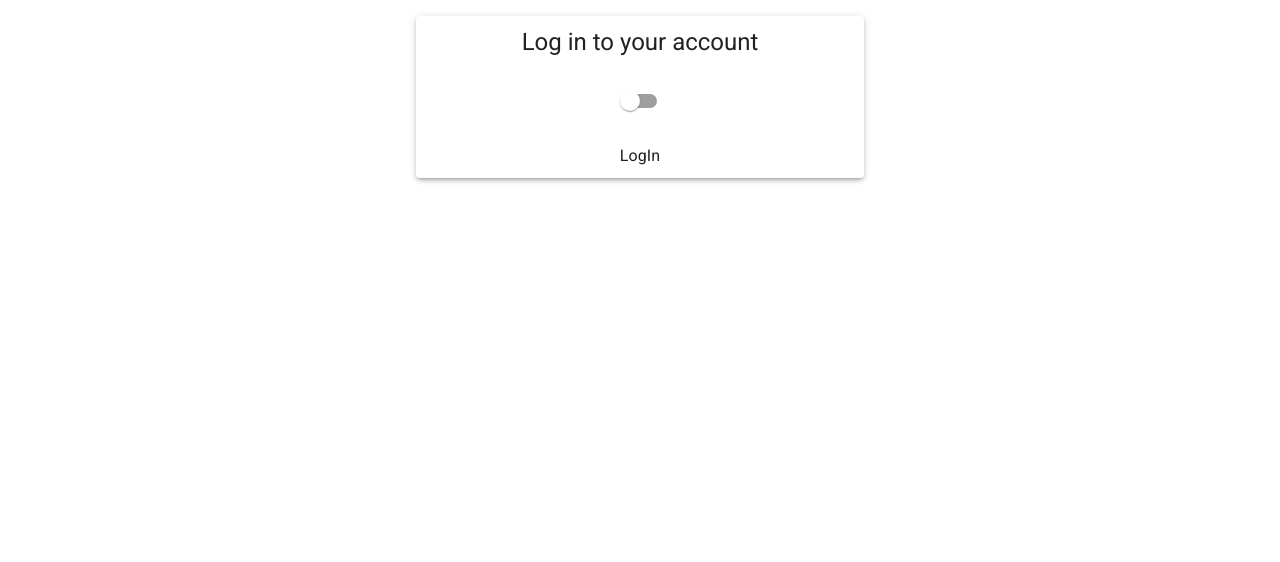
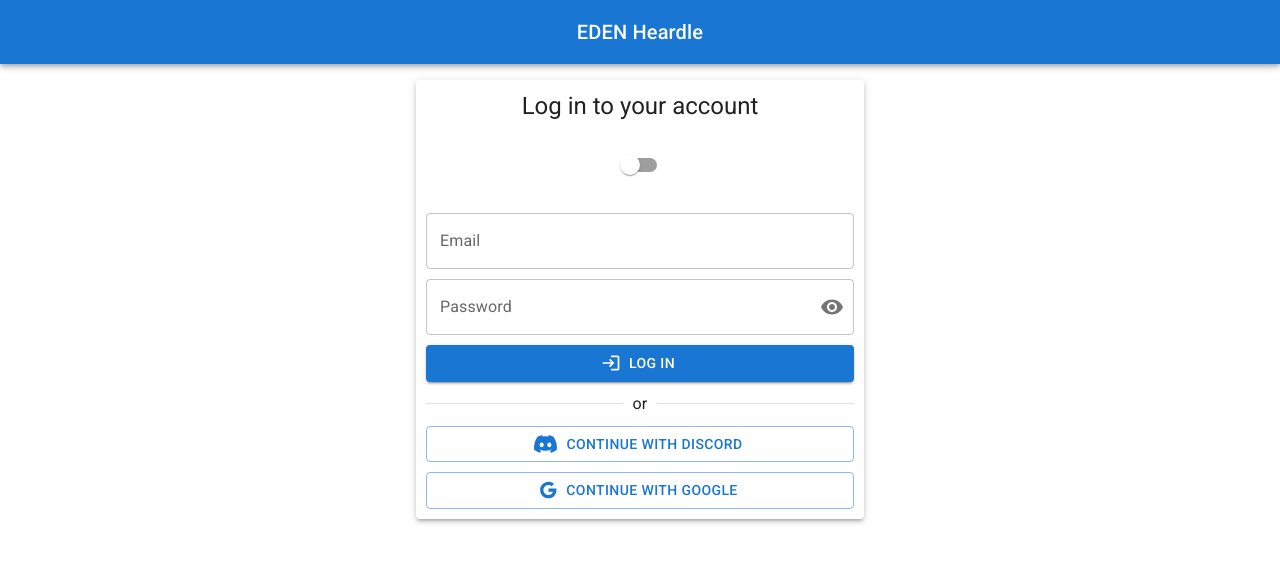
Before and after one commit to ftrbnd/odin-js-final-project, a React (Vite) app: page /auth in a window 1280 px wide. Shown: the top 562 px of the page. Built offline with nearby package versions, Linux system fonts and the light colour scheme.

Commit message:
Complete client-side auth forms

```diff
--- a/src/components/LogIn.tsx
+++ b/src/components/LogIn.tsx
@@ -1,7 +1,135 @@
-import { FC } from 'react';
+import { FC, MouseEvent, useEffect, useState } from 'react';
+import { TextField, InputAdornment, FormControl, InputLabel, IconButton, Button, Alert, Stack, OutlinedInput } from '@mui/material';
+import Visibility from '@mui/icons-material/Visibility';
+import VisibilityOff from '@mui/icons-material/VisibilityOff';
+import LoginIcon from '@mui/icons-material/Login';
+import { useNavigate } from 'react-router-dom';
+
+const isValidEmail = (email: string) => /^[A-Z0-9._%+-]+@[A-Z0-9.-]+\.[A-Z]{2,4}$/i.test(email);
 
 const LogIn: FC = () => {
-  return <div>LogIn</div>;
+  const [emailInput, setEmailInput] = useState('');
+  const [passwordInput, setPasswordInput] = useState('');
+
+  const [emailError, setEmailError] = useState(false);
+  const [passwordError, setPasswordError] = useState(false);
+
+  const [showPassword, setShowPassword] = useState(false);
+  const [formValid, setFormValid] = useState('');
+  const [success, setSuccess] = useState(false);
+
+  const navigate = useNavigate();
+
+  useEffect(() => {
+    if (success) {
+      navigate('/play');
+    }
+  }, [success, navigate]);
+
+  const handleClickShowPassword = () => setShowPassword((show) => !show);
+  const handleMouseDownPassword = (e: MouseEvent<HTMLButtonElement>) => {
+    e.preventDefault();
+  };
+
+  const handleEmail = () => {
+    if (!isValidEmail(emailInput)) {
+      setEmailError(true);
+      return;
+    }
+
+    setEmailError(false);
+  };
+
+  const handlePassword = () => {
+    if (!passwordInput || passwordInput.length < 5 || passwordInput.length > 20) {
+      setPasswordError(true);
+      return;
+    }
+
+    setPasswordError(false);
+  };
+
+  const handleSubmit = () => {
+    if (emailError || !emailInput) {
+      setFormValid('Invalid email!');
+      return;
+    }
+
+    if (passwordError || !passwordInput) {
+      setFormValid('Password must be 5-20 characters long.');
+      return;
+    }
+    setFormValid('');
+
+    setSuccess(true);
+  };
+
+  return (
+    <div>
+      <TextField
+        value={emailInput}
+        label="Email"
+        type="email"
+        fullWidth
+        error={emailError}
+        variant="outlined"
+        id="outlined-basic-email"
+        sx={{ width: '100%', marginTop: '5px' }}
+        onBlur={handleEmail}
+        onChange={(event) => {
+          setEmailInput(event.target.value);
+        }}
+      />
+
+      <FormControl sx={{ width: '100%', marginTop: '10px' }} variant="outlined">
+        <InputLabel error={passwordError} htmlFor="outlined-adornment-password">
+          Password
+        </InputLabel>
+        <OutlinedInput
+          value={passwordInput}
+          label="Password"
+          type={showPassword ? 'text' : 'password'}
+          error={passwordError}
+          id="outlined-adornment-password"
+          onBlur={handlePassword}
+          onChange={(event) => {
+            setPasswordInput(event.target.value);
+          }}
+          endAdornment={
+            <InputAdornment position="end">
+              <IconButton aria-label="toggle password visibility" onClick={handleClickShowPassword} onMouseDown={handleMouseDownPassword} edge="end">
+                {showPassword ? <VisibilityOff /> : <Visibility />}
+              </IconButton>
+            </InputAdornment>
+          }
+        />
+      </FormControl>
+
+      <div style={{ marginTop: '10px' }}>
+        <Button variant="contained" fullWidth startIcon={<LoginIcon />} onClick={handleSubmit}>
+          Log In
+        </Button>
+      </div>
+
+      {formValid && (
+        <Stack sx={{ width: '100%', paddingTop: '10px' }} spacing={2}>
+          <Alert severity="error">{formValid}</Alert>
+        </Stack>
+      )}
+
+      {/* {success && (
+        <Stack sx={{ width: '100%', paddingTop: '10px' }} spacing={2}>
+          <Alert severity="success">{success}</Alert>
+        </Stack>
+      )} */}
+
+      {/* <div style={{ marginTop: '7px', fontSize: '10px' }}>
+        <a>Forgot Password?</a>
+        <br />
+        Do you have an account? <small style={{ textDecoration: 'underline', color: 'blue' }}>Log In</small>
+      </div> */}
+    </div>
+  );
 };
 
 export default LogIn;
--- a/src/components/Navbar.tsx
+++ b/src/components/Navbar.tsx
@@ -28,13 +28,13 @@ const Navbar: FC = () => {
 
   return (
     <Box sx={{ display: 'flex' }}>
-      <AppBar position="sticky" sx={{ width: '100%', padding: '1rem' }}>
-        <Toolbar variant="dense">
+      <AppBar position="sticky" enableColorOnDark>
+        <Toolbar>
           <IconButton aria-label="menu" edge="start" color="inherit" size="large" onClick={() => toggleDrawer(true)}>
             <MenuIcon />
           </IconButton>
           <Link to="/" style={{ textDecoration: 'none', color: 'inherit' }}>
-            <Typography variant="h1" sx={{ flexGrow: 1 }} noWrap fontSize="4rem">
+            <Typography variant="h6" sx={{ flexGrow: 1 }} noWrap>
               EDEN Heardle
             </Typography>
           </Link>
--- a/src/components/SignUp.tsx
+++ b/src/components/SignUp.tsx
@@ -1,8 +1,9 @@
-import { FC, MouseEvent, useState } from 'react';
+import { FC, MouseEvent, useEffect, useState } from 'react';
 import { TextField, InputAdornment, FormControl, InputLabel, IconButton, Button, Alert, Stack, OutlinedInput } from '@mui/material';
 import Visibility from '@mui/icons-material/Visibility';
 import VisibilityOff from '@mui/icons-material/VisibilityOff';
 import LoginIcon from '@mui/icons-material/Login';
+import { useNavigate } from 'react-router-dom';
 
 const isValidEmail = (email: string) => /^[A-Z0-9._%+-]+@[A-Z0-9.-]+\.[A-Z]{2,4}$/i.test(email);
 
@@ -17,7 +18,15 @@ const SignUp: FC = () => {
 
   const [showPassword, setShowPassword] = useState(false);
   const [formValid, setFormValid] = useState('');
-  const [success, setSuccess] = useState('');
+  const [success, setSuccess] = useState(false);
+
+  const navigate = useNavigate();
+
+  useEffect(() => {
+    if (success) {
+      navigate('/play');
+    }
+  }, [success, navigate]);
 
   const handleClickShowPassword = () => setShowPassword((show) => !show);
   const handleMouseDownPassword = (e: MouseEvent<HTMLButtonElement>) => {
@@ -34,7 +43,7 @@ const SignUp: FC = () => {
   };
 
   const handleUsername = () => {
-    if (!usernameInput) {
+    if (!usernameInput || usernameInput.length < 3 || usernameInput.length > 10) {
       setUsernameError(true);
       return;
     }
@@ -52,24 +61,23 @@ const SignUp: FC = () => {
   };
 
   const handleSubmit = () => {
-    setSuccess('Submitting...');
-    if (usernameError || !usernameInput) {
-      setFormValid('Username is set btw 5 - 15 characters long. Please Re-Enter');
+    if (emailError || !emailInput) {
+      setFormValid('Invalid email!');
       return;
     }
 
-    if (emailError || !emailInput) {
-      setFormValid('Email is Invalid. Please Re-Enter');
+    if (usernameError || !usernameInput) {
+      setFormValid('Username must be 3-10 characters long.');
       return;
     }
 
     if (passwordError || !passwordInput) {
-      setFormValid('Password is set btw 5 - 20 characters long. Please Re-Enter');
+      setFormValid('Password must be 5-20 characters long.');
       return;
     }
     setFormValid('');
 
-    setSuccess('Form Submitted Successfully');
+    setSuccess(true);
   };
 
   return (
@@ -81,7 +89,7 @@ const SignUp: FC = () => {
         fullWidth
         error={emailError}
         variant="outlined"
-        id="outlined-basic"
+        id="outlined-basic-email"
         sx={{ width: '100%', marginTop: '5px' }}
         onBlur={handleEmail}
         onChange={(event) => {
@@ -96,7 +104,7 @@ const SignUp: FC = () => {
         fullWidth
         error={usernameError}
         variant="outlined"
-        id="outlined-basic"
+        id="outlined-basic-username"
         sx={{ width: '100%', marginTop: '10px' }}
         onChange={(event) => {
           setUsernameInput(event.target.value);
@@ -140,11 +148,11 @@ const SignUp: FC = () => {
         </Stack>
       )}
 
-      {success && (
+      {/* {success && (
         <Stack sx={{ width: '100%', paddingTop: '10px' }} spacing={2}>
           <Alert severity="success">{success}</Alert>
         </Stack>
-      )}
+      )} */}
 
       {/* <div style={{ marginTop: '7px', fontSize: '10px' }}>
         <a>Forgot Password?</a>
--- a/src/pages/Auth.tsx
+++ b/src/pages/Auth.tsx
@@ -1,16 +1,50 @@
-import { FC, useState } from 'react';
-import { Paper, Switch, Box, Typography } from '@mui/material';
+import { FC, useEffect, useState } from 'react';
+import { Paper, Switch, Box, Typography, AppBar, Toolbar, Divider, Button } from '@mui/material';
 import SignUp from '../components/SignUp';
 import LogIn from '../components/LogIn';
+import { Link, useNavigate } from 'react-router-dom';
+import GoogleIcon from '@mui/icons-material/Google';
+import { faDiscord } from '@fortawesome/free-brands-svg-icons';
+import { FontAwesomeIcon } from '@fortawesome/react-fontawesome';
+import { auth } from '../utils/firebase';
 
 const Auth: FC = () => {
   const [checked, setChecked] = useState(false);
+
+  const navigate = useNavigate();
+
+  useEffect(() => {
+    if (auth.currentUser) {
+      navigate('/play');
+    } else {
+      console.log('No user detected');
+    }
+  }, [navigate]);
 
   const handleChange = (e: React.ChangeEvent<HTMLInputElement>) => {
     setChecked(e.target.checked);
   };
 
+  const signInWithDiscord = () => {
+    console.log('TODO: Signing in with Discord...');
+  };
+
+  const signInWithGoogle = () => {
+    console.log('TODO: Signing in with Google...');
+  };
+
   return (
+    <>
+      <AppBar position="static" enableColorOnDark>
+        <Toolbar sx={{ display: 'grid', justifyItems: 'center' }}>
+          <Typography variant="h6" noWrap component="div" sx={{ flexGrow: 1 }}>
+            <Link to="/" style={{ textDecoration: 'none', color: 'inherit' }}>
+              EDEN Heardle
+            </Link>
+          </Typography>
+        </Toolbar>
+      </AppBar>
+
       <Box sx={{ margin: '0 auto', padding: '1rem', width: '30rem' }}>
         <Paper elevation={3} style={{ padding: '10px', display: 'flex', flexDirection: 'column', alignItems: 'center' }}>
           {checked ? <Typography variant="h5">Create an account</Typography> : <Typography variant="h5">Log in to your account</Typography>}
@@ -18,8 +52,25 @@ const Auth: FC = () => {
           <Switch checked={checked} onChange={handleChange} inputProps={{ 'aria-label': 'controlled' }} />
           <br />
           {checked ? <SignUp /> : <LogIn />}
+
+          <div style={{ marginTop: '10px', width: '100%' }}>
+            <Divider>or</Divider>
+          </div>
+
+          <div style={{ marginTop: '10px', width: '100%' }}>
+            <Button variant="outlined" fullWidth startIcon={<FontAwesomeIcon icon={faDiscord} />} onClick={signInWithDiscord}>
+              Continue with Discord
+            </Button>
+          </div>
+
+          <div style={{ marginTop: '10px', width: '100%' }}>
+            <Button variant="outlined" fullWidth startIcon={<GoogleIcon />} onClick={signInWithGoogle}>
+              Continue with Google
+            </Button>
+          </div>
         </Paper>
       </Box>
+    </>
   );
 };
 
```
Also changed, not shown: src/features/countSlice.ts (+8 -8 lines). Lines whose indentation alone changed are shown as unchanged.
